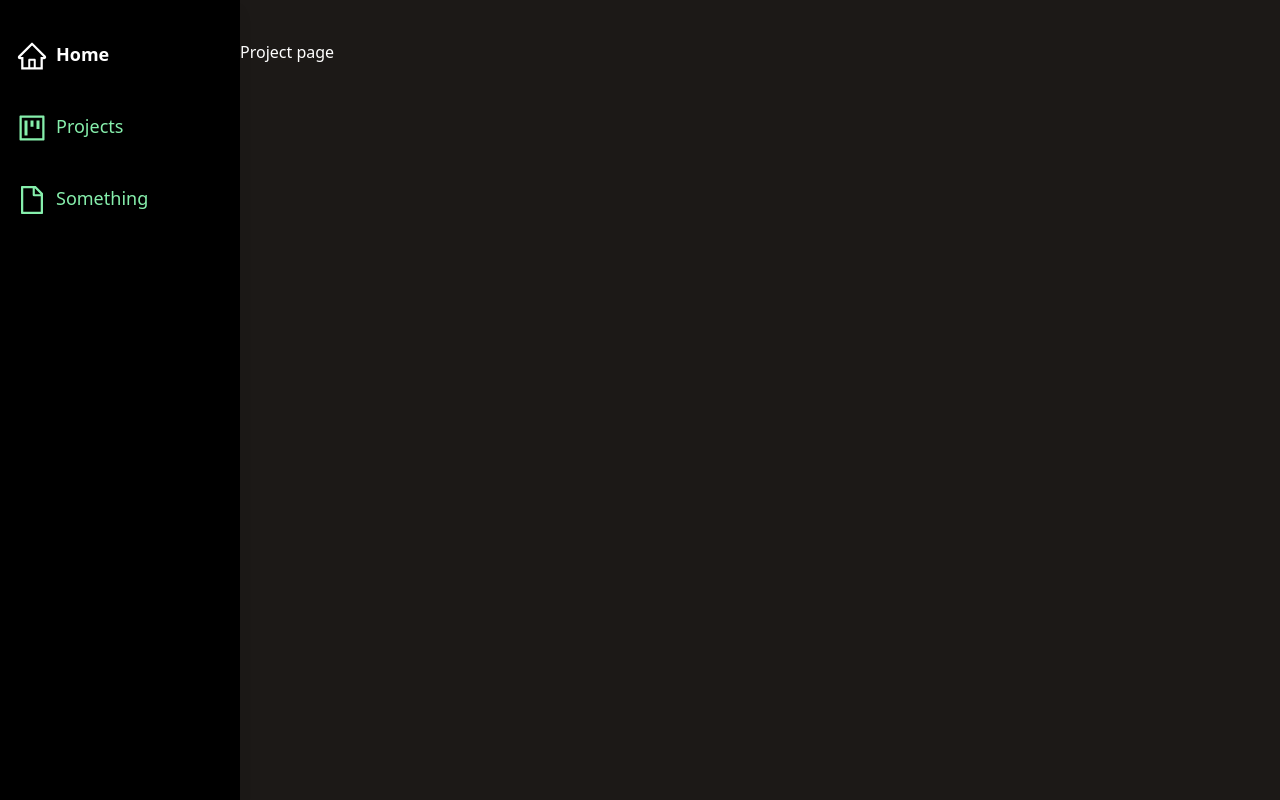
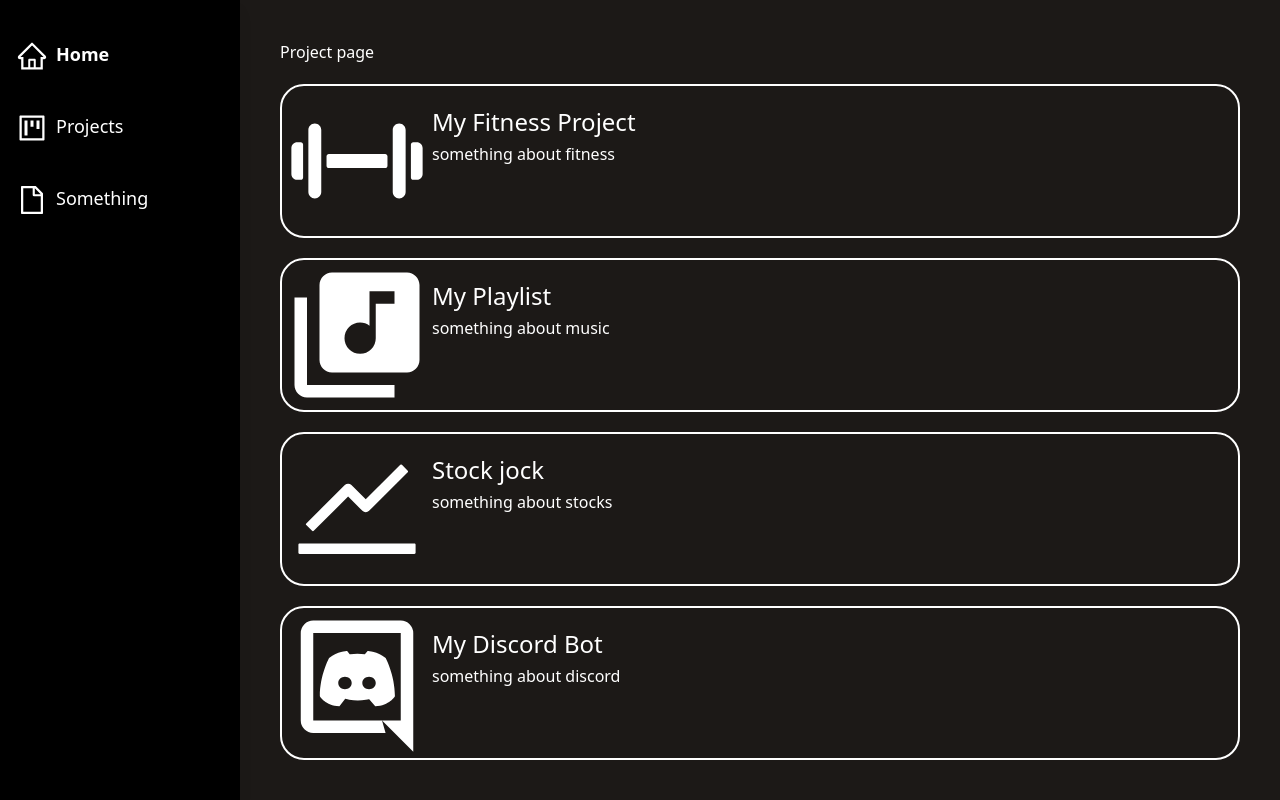
Before and after one commit to dudley2y/portfolio, a Next.js app: page /projects in a window 1280 px wide. Built offline with nearby package versions, Linux system fonts and the light colour scheme.

Commit message:
projects page kinda working

```diff
--- /dev/null
+++ b/components/ProjectBoard.js
@@ -0,0 +1,14 @@
+
+const ProjectBoard = ({display, name, description}) => {
+    return(
+        <div className = "project-board">
+            {display}
+            <div className = "project-board-text">
+                <p className = "text-2xl">{name}</p>
+                <p className = "pt-1 ">{description}</p>
+            </div>
+        </div>
+    )
+}
+
+export default ProjectBoard;
--- a/pages/index.js
+++ b/pages/index.js
@@ -6,6 +6,7 @@ export default function Home() {
     <div className = "page">
       <Introduction/>
       <Welcome/>
+
     </div>
 
   )
--- a/pages/projects.js
+++ b/pages/projects.js
@@ -1,8 +1,17 @@
+import ProjectBoard from "../components/ProjectBoard"
+import { AiOutlineStock} from "react-icons/ai"
+import { IoIosFitness} from "react-icons/io"
+import { MdLibraryMusic} from "react-icons/md"
+import { RiDiscordLine } from 'react-icons/ri'
 
 export default function Project() {
     return (
-      <div className = "">
+      <div className = "page  ">
         <h1>Project page</h1>
+          <ProjectBoard  display = {<IoIosFitness size = "150"/>} name = "My Fitness Project" description = "something about fitness"/>
+          <ProjectBoard  display = {<MdLibraryMusic size = "150"/>} name = "My Playlist" description = "something about music"/>
+          <ProjectBoard  display = {<AiOutlineStock size = "150"/>} name = "Stock jock" description = "something about stocks"/>
+          <ProjectBoard  display = {<RiDiscordLine size = "150"/>} name = "My Discord Bot" description = "something about discord"/>
       </div>
 
     )
--- a/styles/globals.css
+++ b/styles/globals.css
@@ -5,7 +5,7 @@
 @layer components {
 
     .main-content {
-        @apply ml-[15rem] w-screen bg-stone-900 text-white pt-10 h-screen ;
+        @apply ml-[15rem] w-screen bg-stone-900 text-white pt-10 h-screen overflow-auto;
     }
 
     .sidebar{
@@ -13,7 +13,7 @@
     }
 
     .sidebar-icon {
-        @apply relative flex pl-4 pt-10 text-green-300 hover:text-white hover:font-bold;
+        @apply relative flex pl-4 pt-10 text-white hover:font-bold;
     }
 
     .sidebar-text {
@@ -43,4 +43,12 @@
     .welcome {
         @apply text-3xl mt-5
     }
+
+    .project-board {
+        @apply flex border-solid border-2 border-white rounded-3xl my-5;
+    }
+
+    .project-board-text{
+        @apply pt-5;
+    }
 }
```
